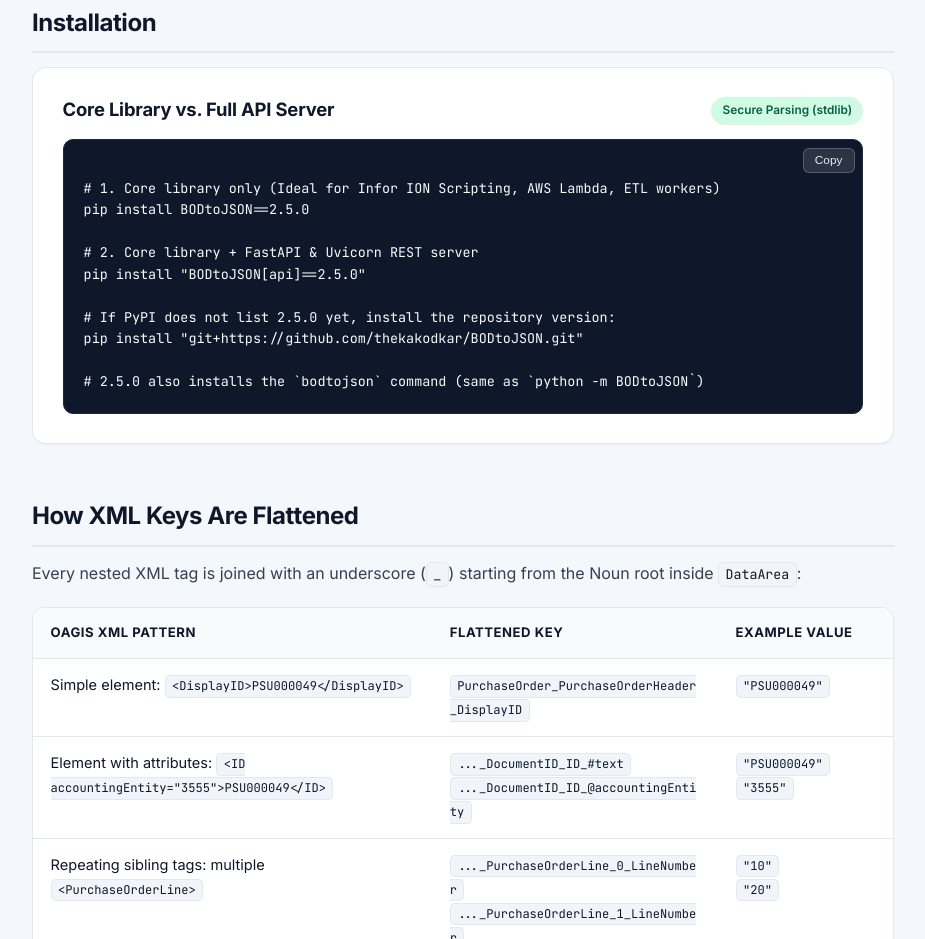
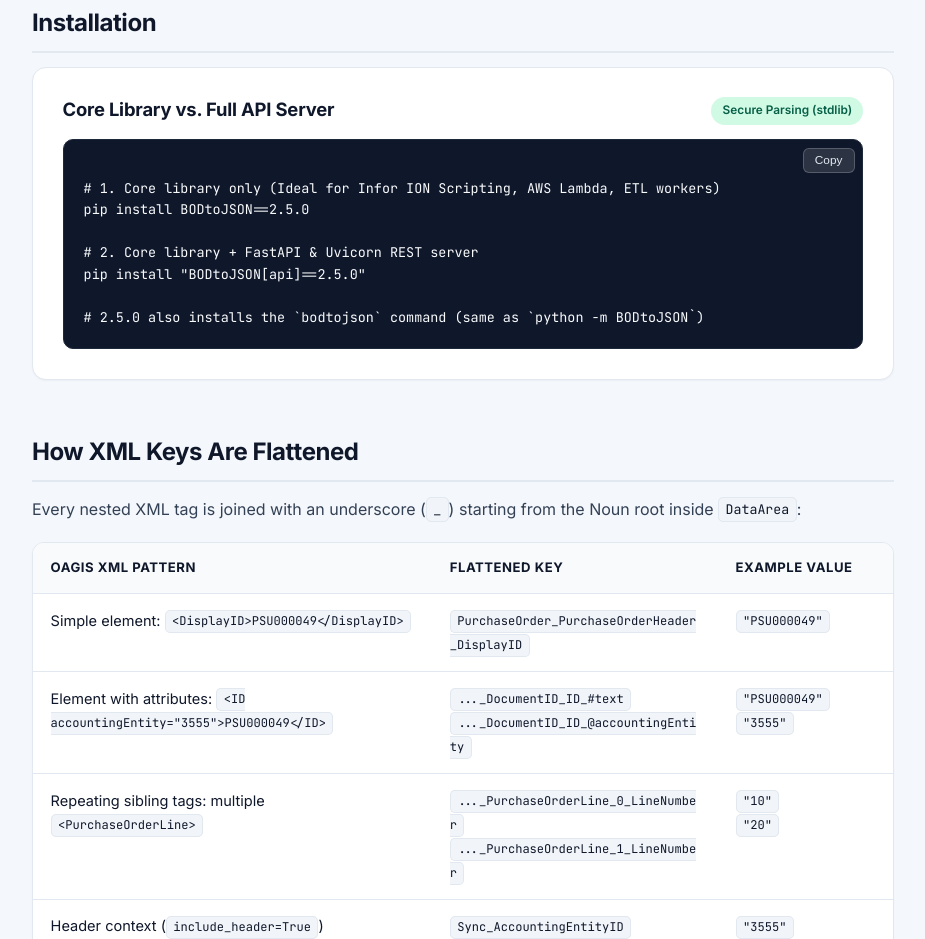
Before and after one commit to thekakodkar/BODtoJSON, a plain HTML site: page docs/index.html in a window 1280 px wide. Shown: the part 1368-2307 px from the top of the page, without its empty margins (322-1247 px from the left). Drawn offline with Linux system fonts and the light colour scheme.

Commit message:
Release 2.5.0: date CHANGELOG, drop pre-PyPI install note

```diff
--- a/docs/index.html
+++ b/docs/index.html
@@ -1175,9 +1175,6 @@ pip install BODtoJSON==2.5.0
 # 2. Core library + FastAPI &amp; Uvicorn REST server
 pip install "BODtoJSON[api]==2.5.0"
 
-# If PyPI does not list 2.5.0 yet, install the repository version:
-pip install "git+https://github.com/thekakodkar/BODtoJSON.git"
-
 # 2.5.0 also installs the `bodtojson` command (same as `python -m BODtoJSON`)</pre>
                 </div>
             </div>
```
Also changed, not shown: 1 other file.
